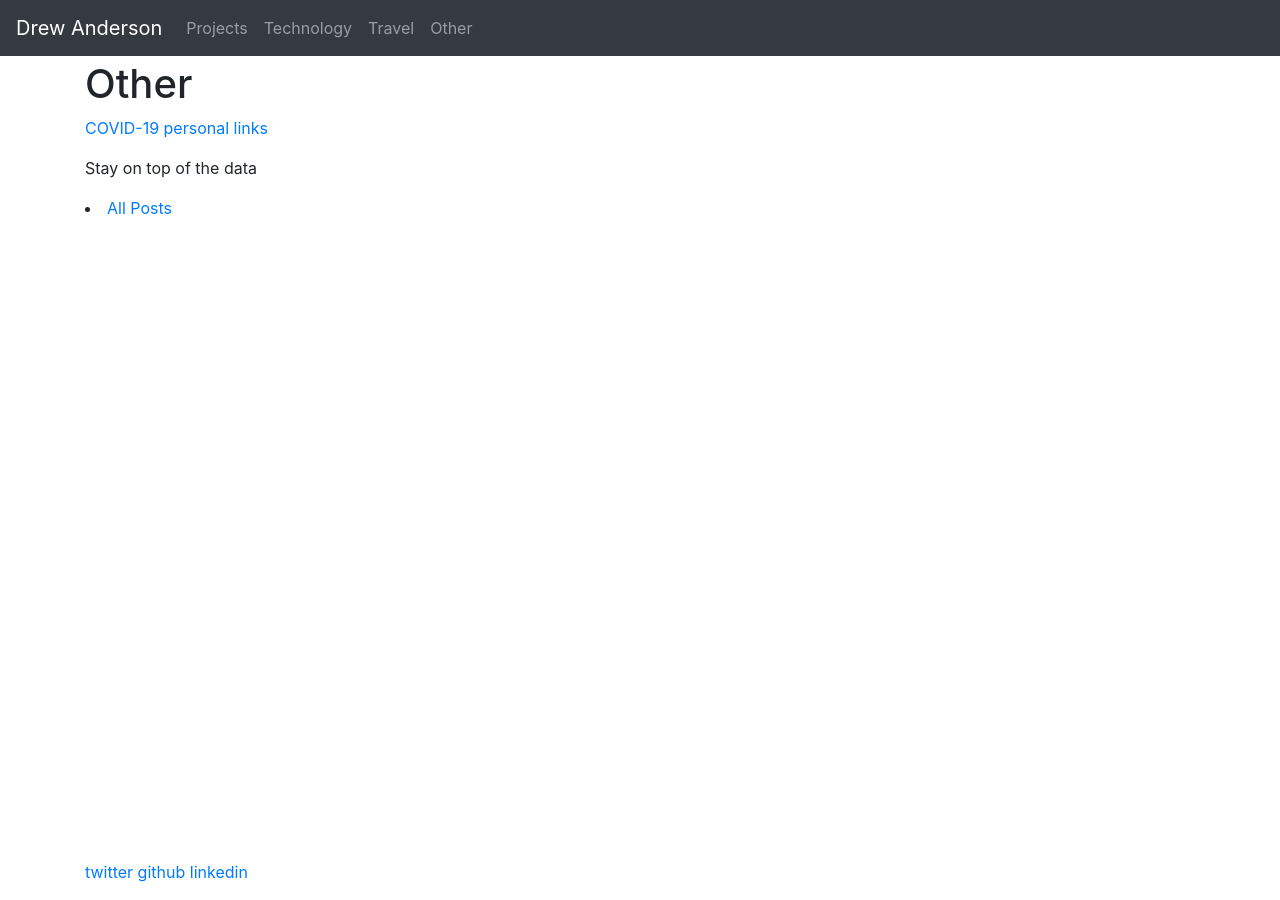
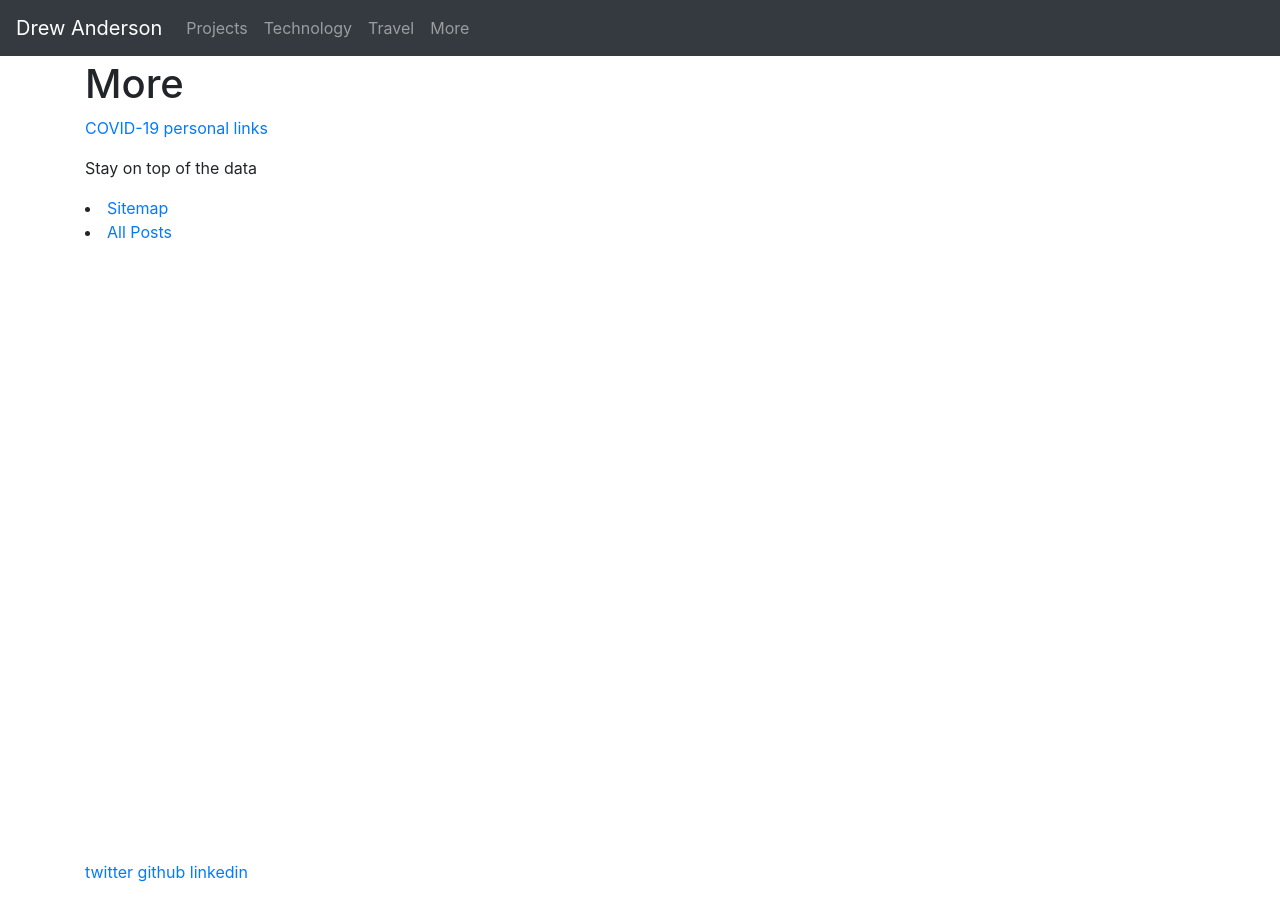
Before and after one commit to drewandersonnz/drewandersonnz.github.io, a Jekyll site: the page built from more.md, in a window 1280 px wide. Built offline with Jekyll 4.4.1, drawn with Linux system fonts in a browser that asks for light colours.

Commit message:
More ...

```diff
--- a/_layouts/wrapper-bootstrap.html
+++ b/_layouts/wrapper-bootstrap.html
@@ -10,8 +10,8 @@ navlinks:
 - title: Travel
   uri: /travel
 
-- title: Other
-  uri: /other
+- title: More
+  uri: /more
 
 ---
 <!doctype html>
--- a/other.md
+++ b/more.md
@@ -1,10 +1,13 @@
 ---
 layout: links
-title: Other
+title: More
 
 description: Things that are hard to categorise
 
 links:
+- title: Sitemap
+  uri: /sitemap
+
 - title: All Posts
   uri: /posts
 
```
